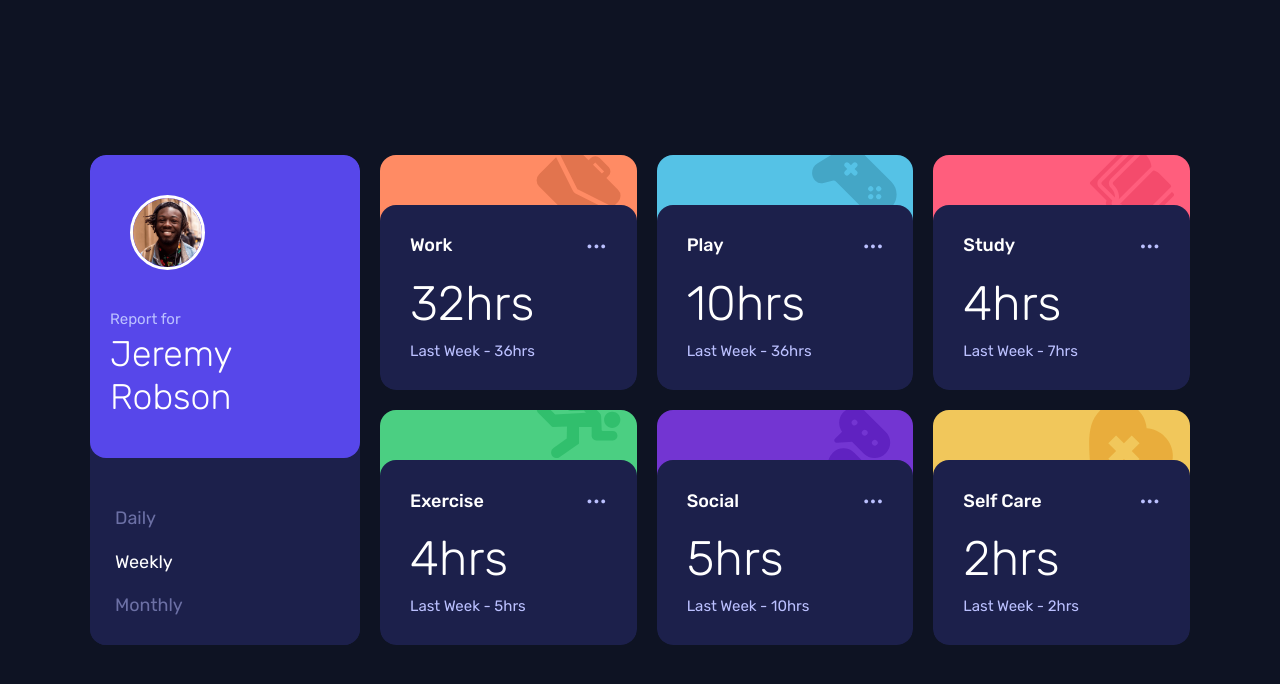
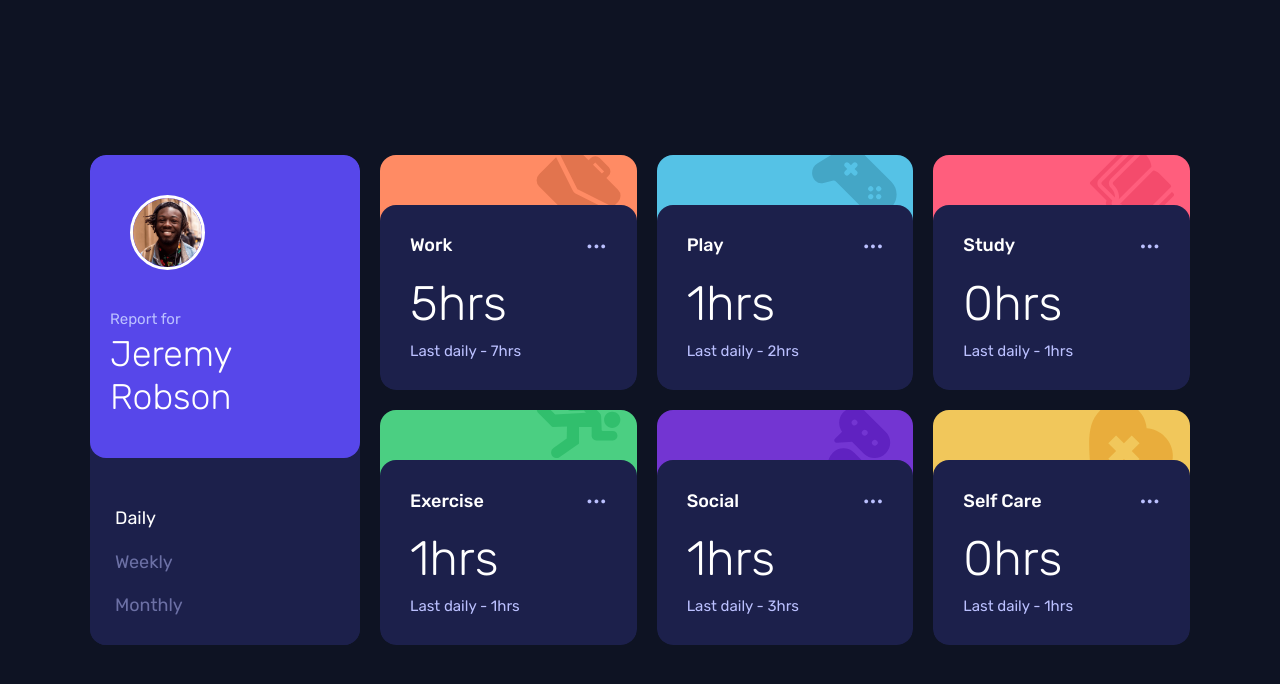
Before and after one commit to suzubu/time-tracking-dashboard-main, a plain HTML site: page index.html in a window 1280 px wide. Both pictures are taken after a click on the button "Daily". Drawn offline with Linux system fonts and the light colour scheme.

Commit message:
Refactor navigation buttons to include data attributes and implement main.js for dynamic data handling

```diff
--- a/index.html
+++ b/index.html
@@ -35,9 +35,9 @@
 
         <nav class="profile__nav">
           <ul>
-            <li><button class="nav__btn text-5-rg">Daily</button></li>
-            <li><button class="nav__btn active text-5-rg">Weekly</button></li>
-            <li><button class="nav__btn text-5-rg">Monthly</button></li>
+            <li><button class="nav__btn text-5-rg" data-period="daily">Daily</button></li>
+            <li><button class="nav__btn active text-5-rg" data-period="weekly">Weekly</button></li>
+            <li><button class="nav__btn text-5-rg" data-period="monthly">Monthly</button></li>
           </ul>
         </nav>
 
@@ -148,7 +148,8 @@
       </section>
     </div>
   </main>
-
+  <script type="module"
+          src="main.js"></script>
 </body>
 
 </html>
--- /dev/null
+++ b/main.js
@@ -0,0 +1,45 @@
+const buttons = document.querySelectorAll(".nav__btn");
+const cards = document.querySelectorAll(".card");
+
+async function fetchData() {
+  const response = await fetch("data.json");
+  const data = await response.json();
+  return data;
+}
+
+function updateCards(data, period) {
+  cards.forEach((card) => {
+    const cardId = card.id;
+    const cardData = data.find(
+      (item) => item.title.toLowerCase().replace(" ", "-") === cardId,
+    );
+    if (cardData) {
+      const current = cardData.timeframes[period].current;
+      const previous = cardData.timeframes[period].previous;
+
+      card.querySelector(".card-current-hours").textContent = `${current}hrs`;
+      card.querySelector(".card-previous-hours").textContent =
+        `Last ${period} - ${previous}hrs`;
+    }
+  });
+}
+
+async function init() {
+  const data = await fetchData();
+
+  updateCards(data, "weekly");
+
+  buttons.forEach((button) => {
+    button.addEventListener("click", () => {
+      buttons.forEach((btn) => btn.classList.remove("active"));
+
+      button.classList.add("active");
+      const period = button.dataset.period;
+
+      updateCards(data, period);
+    });
+  });
+}
+
+// fetchData().then((data) => console.log(data));
+init();
```
Also changed, not shown: values.txt (deleted).
